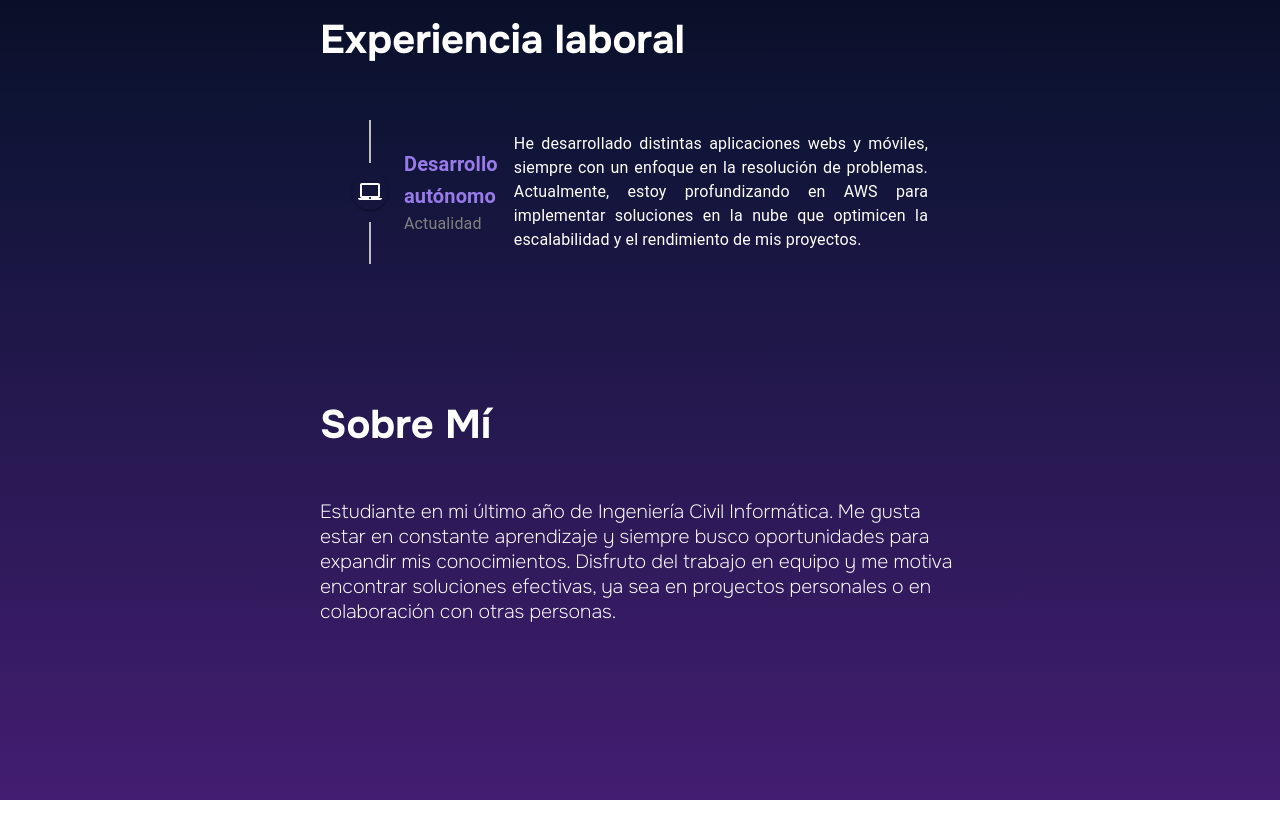
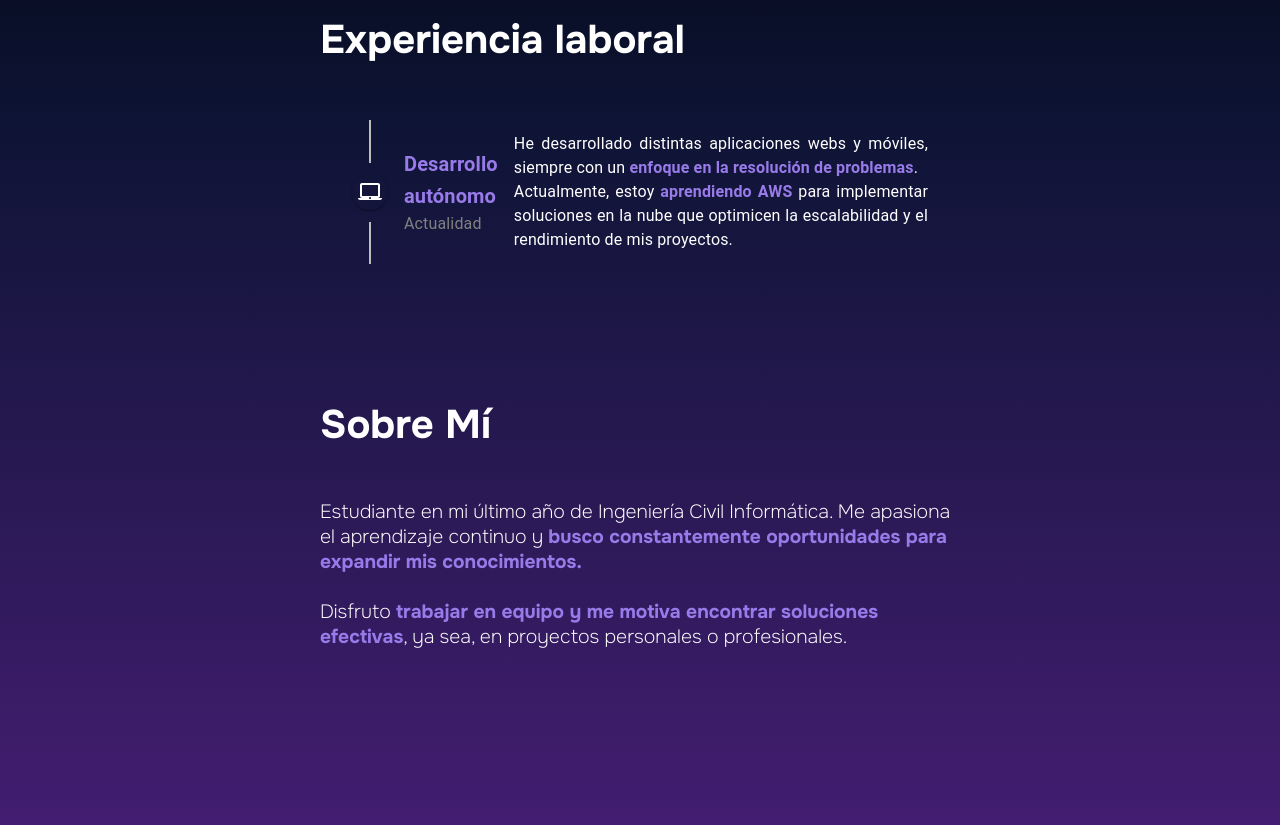
Before and after one commit to Wndburst/Portafolio.dev, a React (Vite) app: page / in a window 1280 px wide. Shown: the part 600-1425 px from the top of the page. Before the commit the page ends 1400 px from the top, so only its background shows below. Built offline with nearby package versions, Linux system fonts and the light colour scheme.

Commit message:
sobre mi

```diff
--- a/src/components/About.jsx
+++ b/src/components/About.jsx
@@ -6,10 +6,11 @@ function About(){
         <section id="about" className="aboutme">
             <h2>Sobre Mí</h2>
         <p>
-        Estudiante en mi último año de Ingeniería Civil Informática.
-         Me gusta estar en constante aprendizaje y siempre busco oportunidades para expandir mis conocimientos.
-         Disfruto del trabajo en equipo y me motiva encontrar soluciones efectivas, ya sea en proyectos personales
-        o en colaboración con otras personas.
+            Estudiante en mi último año de Ingeniería Civil Informática.
+        Me apasiona el aprendizaje continuo y <b className="markyellow">busco constantemente oportunidades
+        para expandir mis conocimientos.</b> <br/><br/>
+        Disfruto <b className="markyellow">trabajar en equipo y me motiva
+        encontrar soluciones efectivas</b>, ya sea, en proyectos personales o profesionales.
 
         </p>
         </section>
--- a/src/components/Work.jsx
+++ b/src/components/Work.jsx
@@ -49,8 +49,8 @@ function Work(){
                             }}
                         >
                             He desarrollado distintas aplicaciones webs y móviles,
-                            siempre con un enfoque en la resolución de problemas.
-                            Actualmente, estoy profundizando en AWS para implementar soluciones en
+                            siempre con un <b className="markyellow">enfoque en la resolución de problemas</b>.
+                            <br/>Actualmente, estoy <b className="markyellow">aprendiendo AWS</b> para implementar soluciones en
                             la nube que optimicen la escalabilidad y el rendimiento de mis proyectos.
 
 
```
